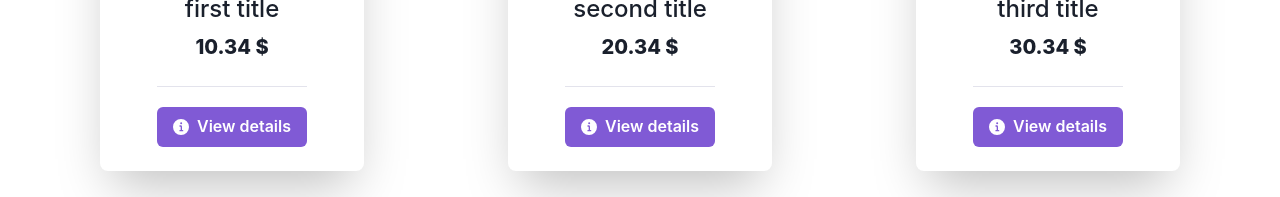
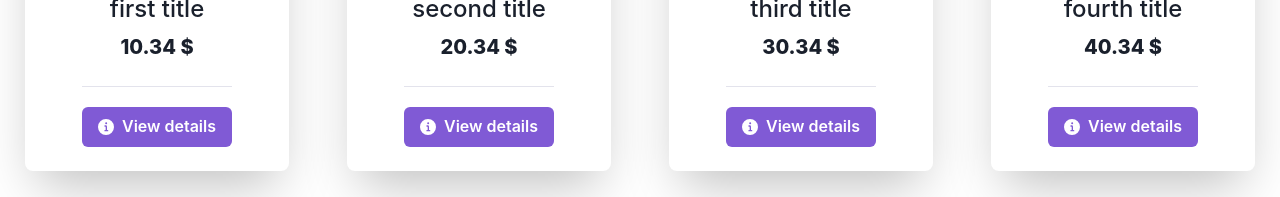
Before and after one commit to NFTsMarket/NFTsMarket-Frontend, a Next.js app: page / in a window 1280 px wide. Shown: the part 341-538 px from the top of the page. Built offline with nearby package versions, Linux system fonts and the light colour scheme.

Commit message:
Applied changes requested in review
- Prettier installed
- Components renamed to start with uppercase
- Changed ProductSimple (Component name) to Product
- As requested, I changed the method used for displaying the conditional button
- Removed Graphql from package.json
- Removed catalogo.css

```diff
--- a/components/catalogue/product.jsx
+++ b/components/catalogue/product.jsx
@@ -10,32 +10,13 @@ import {
   Button,
 } from "@chakra-ui/react";
 import { InfoIcon } from "@chakra-ui/icons";
-import Link from 'next/link';
+import Link from "next/link";
 
-export default function ProductSimple(props) {
+export default function Product(props) {
   const ID = props.product.id,
     TITLE = props.product.title,
     URL = props.product.picture,
     PRICE = props.product.price;
-
-  let button = null;
-  if(props.displayButton) {
-    button = (
-      <div>
-        <Divider h="4" borderColor="#d1d1e0" />
-        <Stack spacing={2} direction="row" pt={5} align={"center"}>
-            <Link href={`/products/${ID}`} passHref>
-                    <Button
-                      leftIcon={<InfoIcon />}
-                      colorScheme="purple"
-                    >
-                      View details
-                    </Button>
-            </Link>
-        </Stack>
-      </div>
-    );
-  }
 
   return (
     <Center py={12}>
@@ -61,7 +42,7 @@ export default function ProductSimple(props) {
           height={"184px"}
           boxShadow={"rgba(0, 0, 0, 0.55) 0px 5px 15px;"}
           _groupHover={{
-              boxShadow:"rgba(0, 0, 0, 0.65) 0px 5px 25px",
+            boxShadow: "rgba(0, 0, 0, 0.65) 0px 5px 25px",
           }}
         >
           <Image
@@ -83,8 +64,19 @@ export default function ProductSimple(props) {
             </Text>
           </Stack>
 
-          {button}
-
+          {/* {button} */}
+          {props.displayButton && (
+            <div>
+              <Divider h="4" borderColor="#d1d1e0" />
+              <Stack spacing={2} direction="row" pt={5} align={"center"}>
+                <Link href={`/products/${ID}`} passHref>
+                  <Button leftIcon={<InfoIcon />} colorScheme="purple">
+                    View details
+                  </Button>
+                </Link>
+              </Stack>
+            </div>
+          )}
         </Stack>
       </Box>
     </Center>
--- /dev/null
+++ b/context/ProductContext.jsx
@@ -0,0 +1,50 @@
+import { createContext, useContext, useState } from "react";
+
+export const ProductContext = createContext();
+
+export const useProducts = () => useContext(ProductContext);
+
+export const ProductProvider = ({ children }) => {
+  const [products, setProducts] = useState([
+    {
+      id: "01",
+      title: "first title",
+      picture:
+        "https://yt3.ggpht.com/ytc/AKedOLRvi-z-jccgYj8gmB_08_7WxwgjtXA1AHz2xmsb=s900-c-k-c0x00ffffff-no-rj",
+      price: 10.34,
+    },
+    {
+      id: "02",
+      title: "second title",
+      picture: "https://m.media-amazon.com/images/I/51YLsREcAaL.jpg",
+      price: 20.34,
+    },
+    {
+      id: "03",
+      title: "third title",
+      picture:
+        "https://w0.peakpx.com/wallpaper/934/116/HD-wallpaper-funny-monkey-primate-baboon-water-funny-monkey.jpg",
+      price: 30.34,
+    },
+    {
+      id: "04",
+      title: "fourth title",
+      picture:
+        "https://media.istockphoto.com/photos/gorilla-on-a-motorcycle-picture-id1129452040?k=20&m=1129452040&s=612x612&w=0&h=LCvZWq-TG2wvYTfyHHXFZR2I3K0pEqC2FWjwH-Uy6gk=",
+      price: 40.34,
+    },
+    {
+      id: "05",
+      title: "fifth title",
+      picture:
+        "https://hakaimagazine.com/wp-content/uploads/header-proboscis-monkeys.jpg",
+      price: 50.34,
+    },
+  ]);
+
+  return (
+    <ProductContext.Provider value={{ products }}>
+      {children}
+    </ProductContext.Provider>
+  );
+};
--- a/package.json
+++ b/package.json
@@ -24,7 +24,6 @@
     "@emotion/styled": "^11.6.0",
     "firebase": "^9.5.0",
     "framer-motion": "^4.1.17",
-    "graphql": "^16.2.0",
     "next": "12.0.5",
     "react": "17.0.2",
     "react-dom": "17.0.2",
--- a/pages/_app.js
+++ b/pages/_app.js
@@ -2,18 +2,20 @@ import { ChakraProvider } from "@chakra-ui/react";
 import Layout from "../components/layout/Layout";
 import { GraphQLProvider } from "../context/ApolloContext";
 import { AuthProvider } from "../context/AuthContext";
+import { ProductProvider } from "../context/ProductContext";
 import "../styles/globals.css";
-import "../styles/catalogo.css";
 
 function MyApp({ Component, pageProps }) {
   return (
     <GraphQLProvider>
       <AuthProvider>
-        <ChakraProvider>
-          <Layout>
-            <Component {...pageProps} />
-          </Layout>
-        </ChakraProvider>
+        <ProductProvider>
+          <ChakraProvider>
+            <Layout>
+              <Component {...pageProps} />
+            </Layout>
+          </ChakraProvider>
+        </ProductProvider>
       </AuthProvider>
     </GraphQLProvider>
   );
--- a/pages/index.jsx
+++ b/pages/index.jsx
@@ -1,40 +1,10 @@
 import Head from "next/head";
-import { SimpleGrid, Container} from "@chakra-ui/react";
-import ProductSimple from "../components/catalogue/product.jsx";
+import { SimpleGrid } from "@chakra-ui/react";
+import Product from "../components/catalogue/Product.jsx";
+import { useProducts } from "../context/ProductContext.jsx";
 
 export default function Home() {
-  const products = [
-    {
-      id: "01",
-      title: "first title",
-      picture: "https://yt3.ggpht.com/ytc/AKedOLRvi-z-jccgYj8gmB_08_7WxwgjtXA1AHz2xmsb=s900-c-k-c0x00ffffff-no-rj",
-      price: 10.34
-    },
-    {
-      id: "02",
-      title: "second title",
-      picture: "https://m.media-amazon.com/images/I/51YLsREcAaL.jpg",
-      price: 20.34
-    },
-    {
-      id: "03",
-      title: "third title",
-      picture: "https://w0.peakpx.com/wallpaper/934/116/HD-wallpaper-funny-monkey-primate-baboon-water-funny-monkey.jpg",
-      price: 30.34
-    },
-    {
-      id: "04",
-      title: "fourth title",
-      picture: "https://media.istockphoto.com/photos/gorilla-on-a-motorcycle-picture-id1129452040?k=20&m=1129452040&s=612x612&w=0&h=LCvZWq-TG2wvYTfyHHXFZR2I3K0pEqC2FWjwH-Uy6gk=",
-      price: 40.34
-    },
-    {
-      id: "05",
-      title: "fifth title",
-      picture: "https://hakaimagazine.com/wp-content/uploads/header-proboscis-monkeys.jpg",
-      price: 50.34
-    },
-  ];
+  const { products } = useProducts();
 
   return (
     <>
@@ -42,11 +12,10 @@ export default function Home() {
         <title>Dashboard | NFTs Market</title>
       </Head>
 
-      <div className="catalogue-main">
+      <div mx="2em">
         <SimpleGrid minChildWidth="300px" spacing={2}>
           {products.map((p) => (
-              <ProductSimple key={p.id} product={p} displayButton={true} />
-
+            <Product key={p.id} product={p} displayButton={true} />
           ))}
         </SimpleGrid>
       </div>
--- a/styles/catalogo.css
+++ /dev/null
@@ -1,3 +0,0 @@
-.catalogue-main{
-    margin-inline: 2em;
-}
```
Also changed, not shown: pages/products/[id].jsx (+43 -39 lines), pages/products/newProduct.jsx (added, +17 -0 lines).
